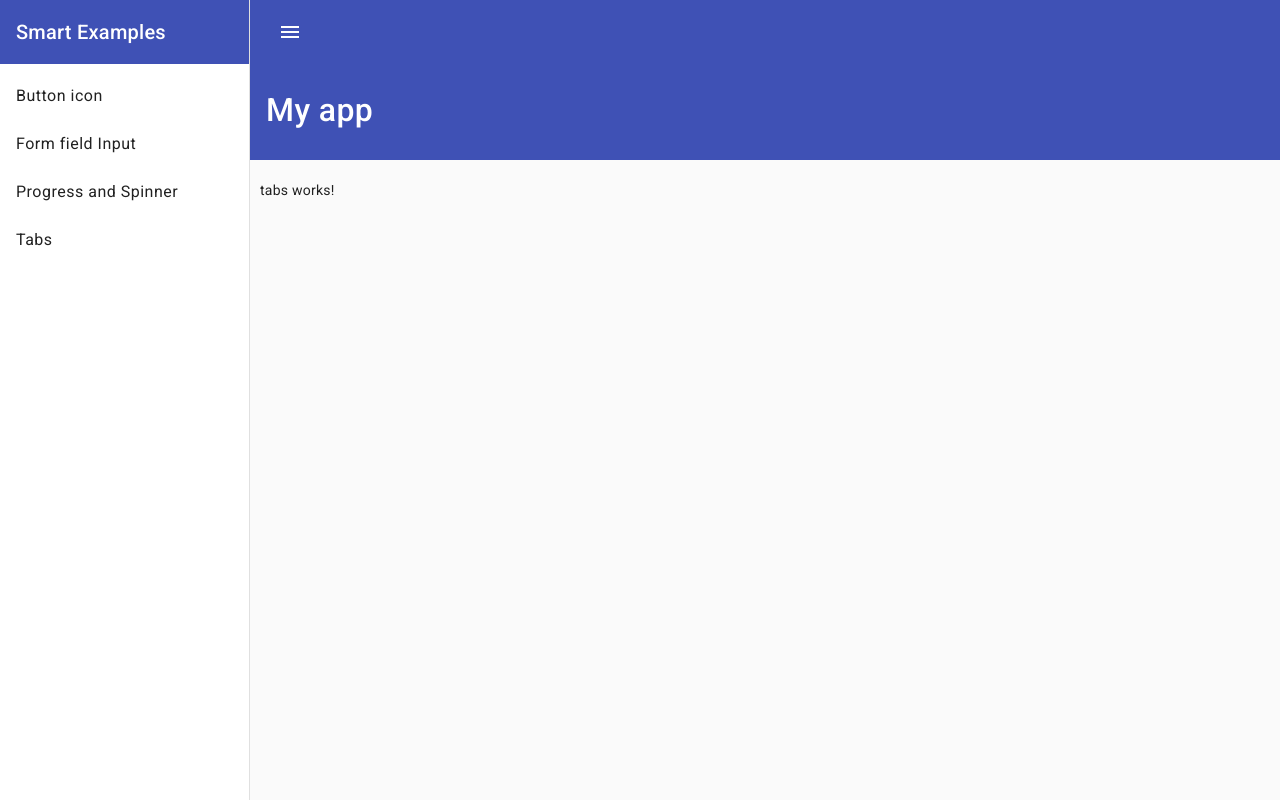
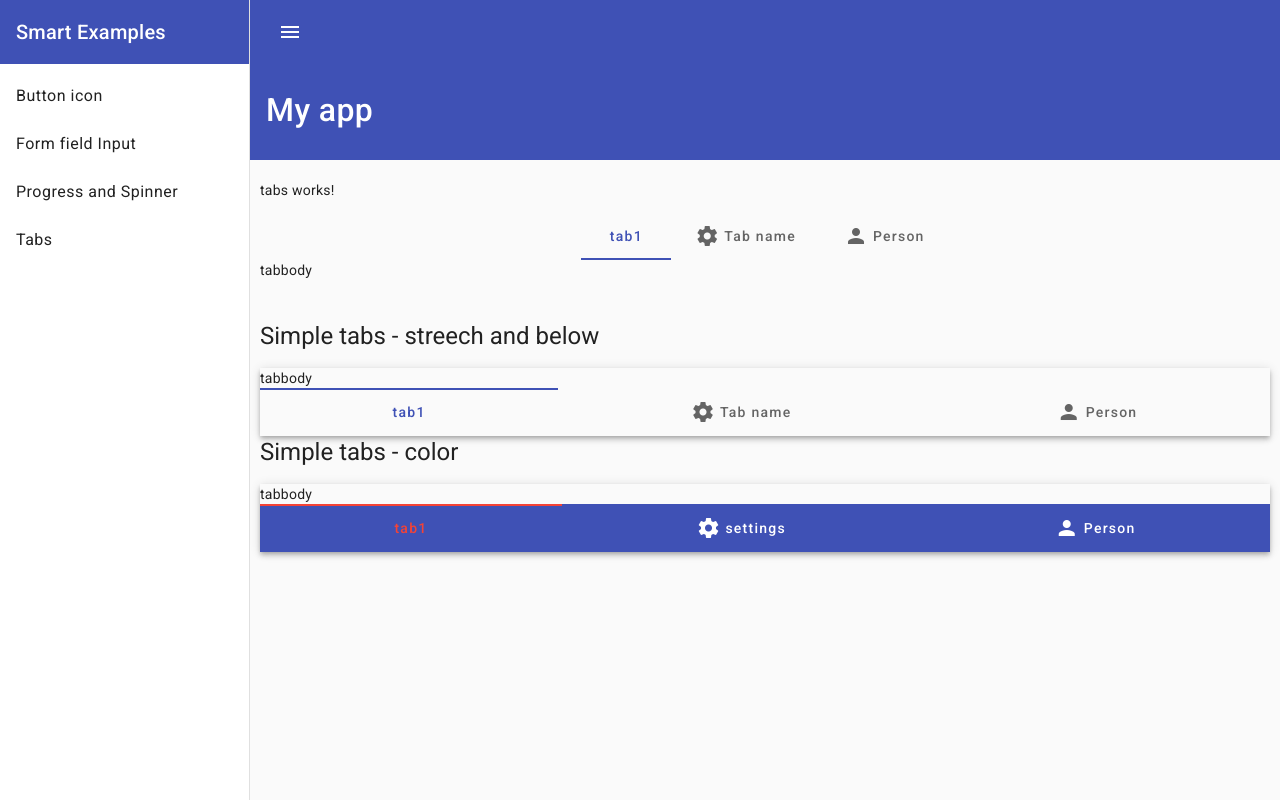
Before and after one commit to thurdelima/angular-material-dashboard-references, an Angular app: page /tabs in a window 1280 px wide. Built offline with nearby package versions, Linux system fonts and the light colour scheme.

Commit message:
feat: create tabs

```diff
--- a/src/app/material/material.module.ts
+++ b/src/app/material/material.module.ts
@@ -8,6 +8,7 @@ import {MatInputModule} from '@angular/material/input'
 import {MatListModule} from '@angular/material/list';
 import {MatProgressBarModule} from '@angular/material/progress-bar';
 import {MatProgressSpinnerModule} from '@angular/material/progress-spinner'
+import {MatTabsModule} from '@angular/material/tabs';
 
 import { MAT_FORM_FIELD_DEFAULT_OPTIONS } from '@angular/material/form-field';
 import {FormsModule} from '@angular/forms'
@@ -24,7 +25,8 @@ import {FormsModule} from '@angular/forms'
     MatInputModule,
     FormsModule,
     MatProgressBarModule,
-    MatProgressSpinnerModule
+    MatProgressSpinnerModule,
+    MatTabsModule
   ],
   declarations: [],
   providers: [
--- a/src/app/tabs/tabs.component.html
+++ b/src/app/tabs/tabs.component.html
@@ -1,3 +1,77 @@
 <p>
   tabs works!
 </p>
+
+
+  <mat-tab-group mat-stretch-tabs="false" mat-align-tabs="center" animationDuration="500ms">
+      <mat-tab label="tab1">
+          tabbody
+      </mat-tab>
+      <mat-tab>
+        <ng-template mat-tab-label="">
+          <mat-icon class="tab-icon">settings</mat-icon>
+          Tab name
+        </ng-template>
+        tabbody
+    </mat-tab>
+    <mat-tab>
+      <ng-template mat-tab-label="">
+        <mat-icon class="tab-icon">person</mat-icon>
+       Person
+      </ng-template>
+      tabbody
+  </mat-tab>
+  </mat-tab-group>
+
+  <br><br>
+
+
+<h1>Simple tabs - streech and below</h1>
+
+  <mat-tab-group headerPosition="below" class="mat-elevation-z4" mat-stretch-tabs="true" mat-align-tabs="center" animationDuration="500ms">
+    <mat-tab label="tab1">
+        tabbody
+    </mat-tab>
+    <mat-tab>
+      <ng-template mat-tab-label="">
+        <mat-icon class="tab-icon">settings</mat-icon>
+        Tab name
+      </ng-template>
+      tabbody
+  </mat-tab>
+  <mat-tab>
+    <ng-template mat-tab-label="">
+      <mat-icon class="tab-icon">person</mat-icon>
+     Person
+    </ng-template>
+    tabbody
+</mat-tab>
+</mat-tab-group>
+
+<h1>Simple tabs - color</h1>
+
+  <mat-tab-group headerPosition="below" class="mat-elevation-z4" color="warn" backgroundColor="primary">
+    <mat-tab label="tab1">
+        tabbody
+    </mat-tab>
+    <mat-tab>
+      <div class="mat-tab">
+        <ng-template mat-tab-label="">
+          <mat-icon class="tab-icon">settings</mat-icon>
+         settings
+        </ng-template>
+        <h1>Settings</h1>
+        <p>adsfsdif sdfoiajsdfpoisjd dspafoijasdf asdpofijsa dfpoaisdjf paodsifjjsak dfsadhfhpsdo</p>
+       </div>
+  </mat-tab>
+  <mat-tab>
+    <div class="mat-tab">
+    <ng-template mat-tab-label="">
+      <mat-icon class="tab-icon">person</mat-icon>
+     Person
+    </ng-template>
+    <h1>Person</h1>
+    <p>adsfsdif sdfoiajsdfpoisjd dspafoijasdf asdpofijsa dfpoaisdjf paodsifjjsak dfsadhfhpsdo</p>
+   </div>
+</mat-tab>
+</mat-tab-group>
--- a/src/app/tabs/tabs.component.scss
+++ b/src/app/tabs/tabs.component.scss
@@ -2,3 +2,12 @@
 p {
   margin-top: 10px;
 }
+
+.tab-icon {
+  margin-right: 5px;
+}
+
+
+.mat-tab {
+  padding: 10px 15px 0;
+}
```
